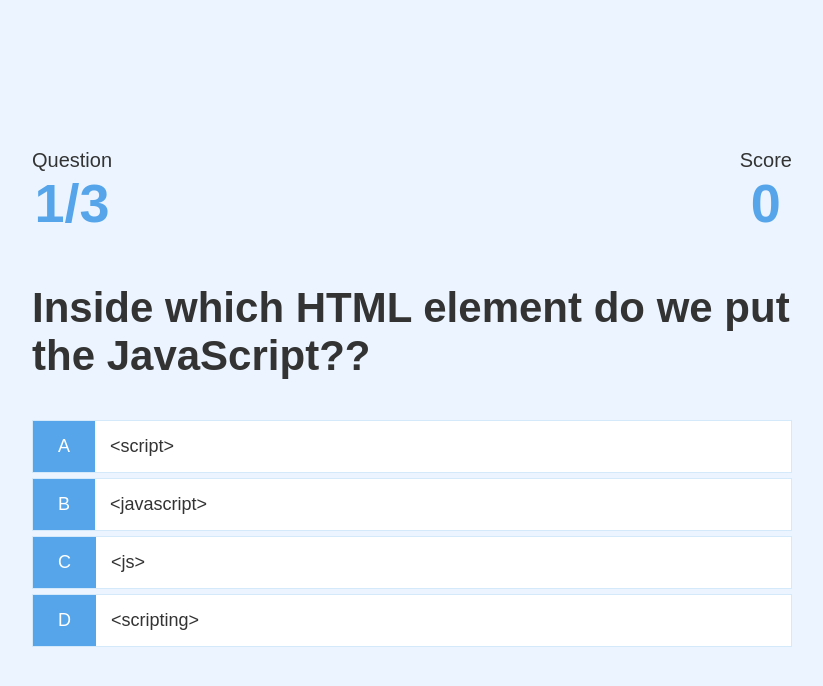
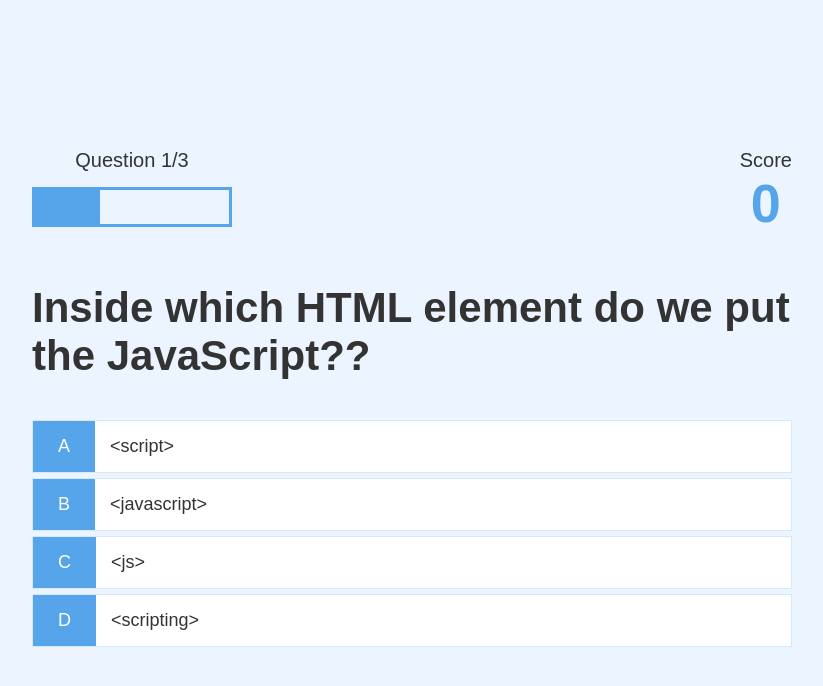
Before and after one commit to GSG-G11/Amjad-Yahia-Quiz-app, a plain HTML site: page game.html in a window 1280 px wide. Shown: the whole page, without its empty margins (228-1051 px from the left). Drawn offline with Linux system fonts and the light colour scheme.

Commit message:
implemented progress bar feature

```diff
--- a/game.css
+++ b/game.css
@@ -49,3 +49,17 @@
 .hud-title {
   text-align: center;
 }
+
+#progressBar {
+  width: 20rem;
+  height: 4rem;
+  border: 0.3rem solid var(--main-color);
+  margin-top: 1.5rem;
+}
+
+#progressBarFull {
+  height: 3.4rem;
+  background-color: var(--main-color);
+  width: 0%;
+  transition: width 0.4s;
+}
--- a/game.html
+++ b/game.html
@@ -13,8 +13,11 @@
       <div id="game" class="justify-center flex-column">
         <div id="hud">
           <div id="hud-item">
-            <p class="hud-prefix">Question</p>
-            <h1 id="questionCounter" class="hud-title">1/3</h1>
+            <p id="questionCount" class="hud-prefix"></p>
+
+            <div id="progressBar">
+              <div id="progressBarFull"></div>
+            </div>
           </div>
 
           <div id="hud-item">
--- a/game.js
+++ b/game.js
@@ -3,8 +3,9 @@ import questions from './questions.js';
 // ELEMENTS
 const $questionEl = document.getElementById('question');
 const $choicesEl = Array.from(document.querySelectorAll('.choice-text'));
-const $questionCounterEl = document.getElementById('questionCounter');
+const $questionCount = document.getElementById('questionCount');
 const $scoreText = document.getElementById('score');
+const $progressBarFull = document.getElementById('progressBarFull');
 
 //* CONSTANTS
 const CORRECT_BONUS = 10;
@@ -13,12 +14,12 @@ const MAX_QUESTIONS = 3;
 let currentQuestion = {};
 let acceptingAnswers = false;
 let score = 0;
-let questionCount = 0;
+let questionCounter = 0;
 let availableQuestions = [];
 
 const startGame = () => {
   // resetting game
-  questionCount = 0;
+  questionCounter = 0;
   score = 0;
   availableQuestions = [...questions];
 
@@ -26,13 +27,14 @@ const startGame = () => {
 };
 
 const getNewQuestion = () => {
-  if (!availableQuestions.length || questionCount >= MAX_QUESTIONS) {
+  if (!availableQuestions.length || questionCounter >= MAX_QUESTIONS) {
     // go to end page
     return window.location.assign('/end.html');
   }
 
-  questionCount++;
-  $questionCounterEl.innerText = `${questionCount}/${MAX_QUESTIONS}`;
+  questionCounter++;
+  $questionCount.innerText = `Question ${questionCounter}/${MAX_QUESTIONS}`;
+  progressBarFull.style.width = `${(questionCounter / MAX_QUESTIONS) * 100}%`;
 
   const randomQuestionIndex = Math.floor(
     Math.random() * availableQuestions.length
```
